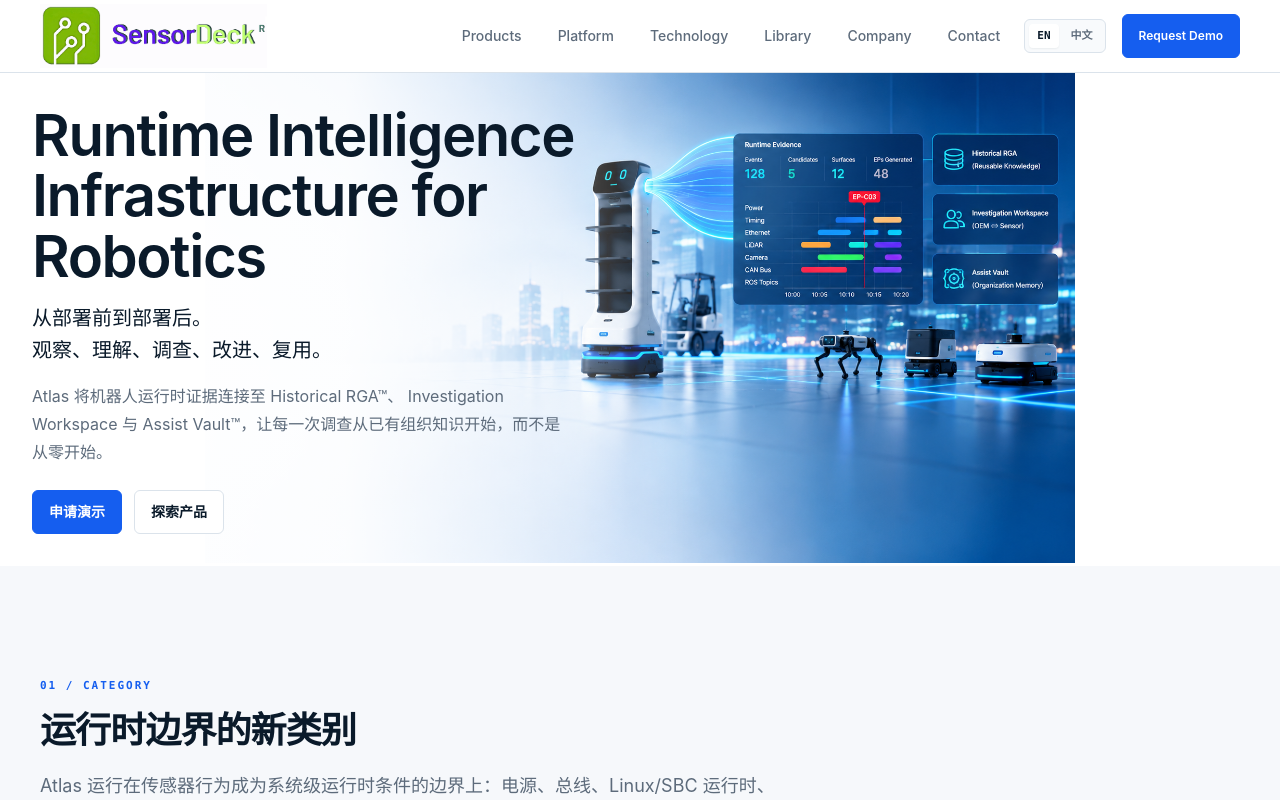
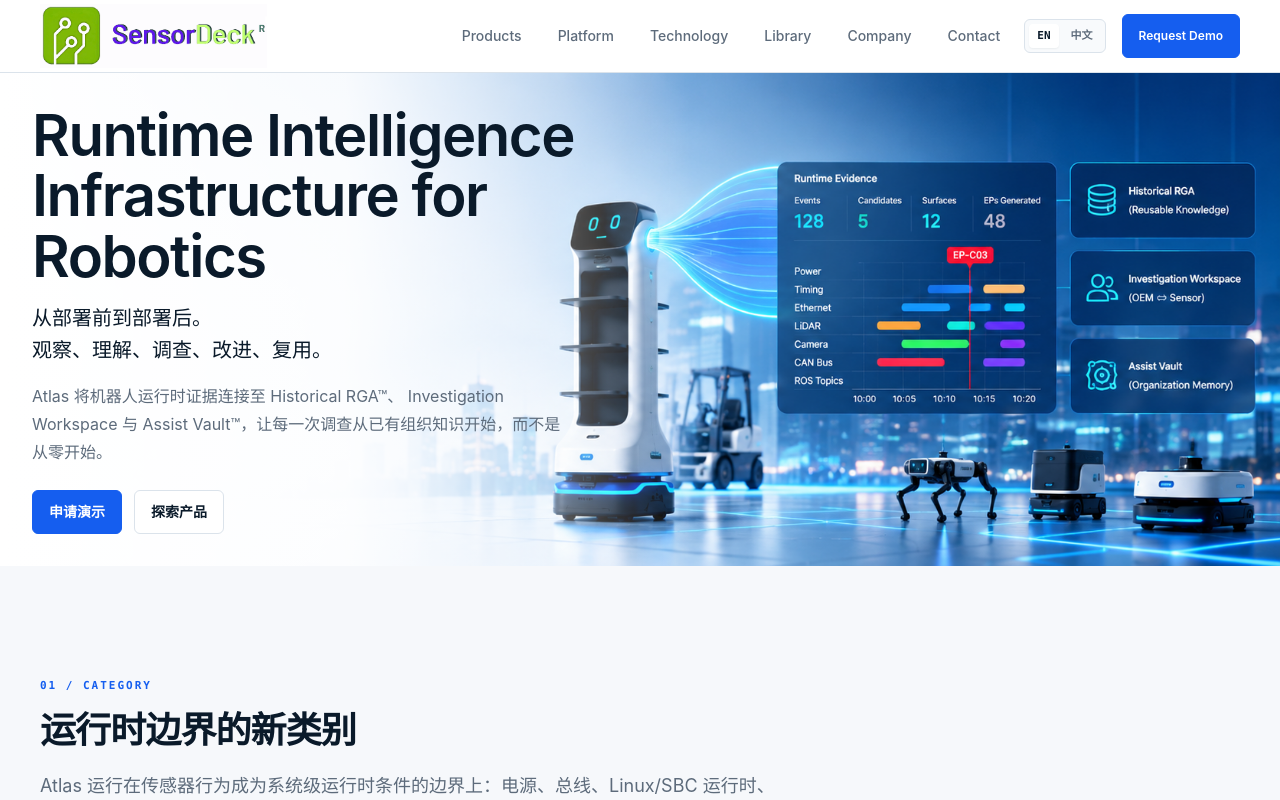
Before and after one commit to sensordeck/sensordeck-website, a Next.js app: page / in a window 1280 px wide. Shown: the top 800 px of the page. Built offline with nearby package versions, Linux system fonts and the light colour scheme.

Commit message:
Update background styles for hero section

```diff
--- a/src/app/page.tsx
+++ b/src/app/page.tsx
@@ -68,8 +68,8 @@
   className="relative w-full overflow-hidden bg-white"
   style={{
     backgroundImage: "url('/images/hero-runtime.png')",
-    backgroundSize: "68% auto",
-    backgroundPosition: "top",
+   backgroundSize: "cover",
+backgroundPosition: "70% top",
     backgroundRepeat: "no-repeat",
   }}
 >
```
